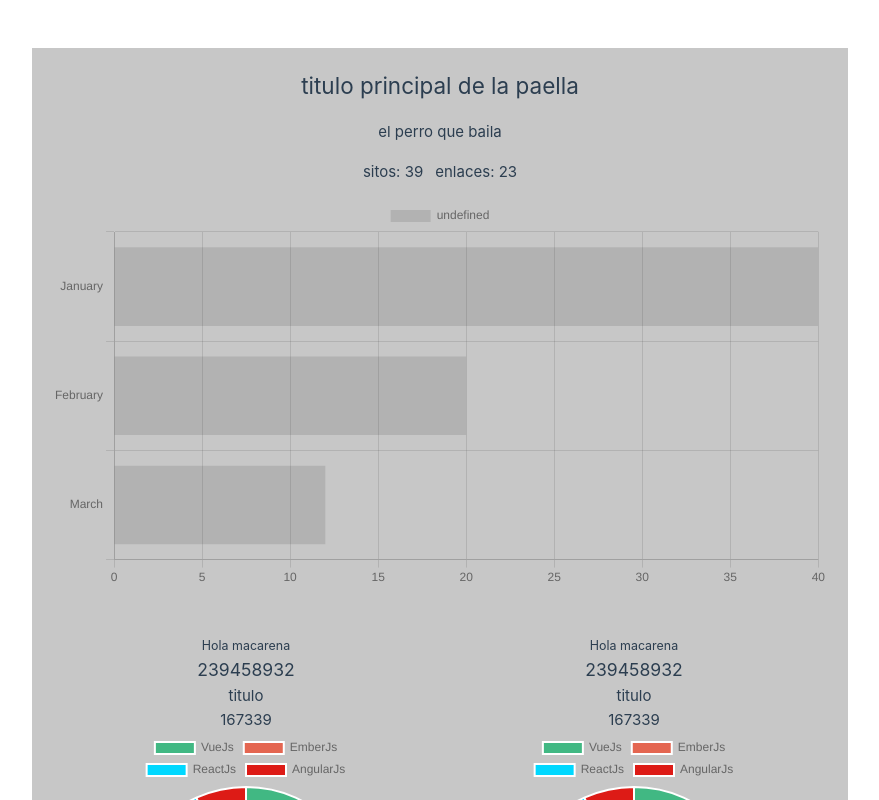
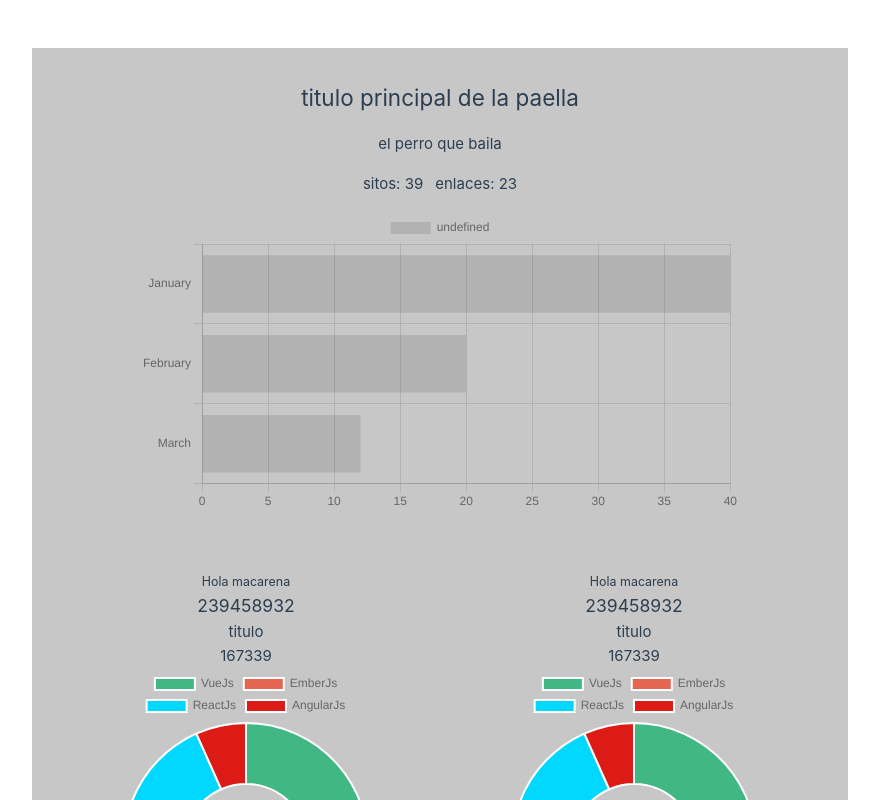
Before and after one commit to AdrianGerman/vue3-graphics, a Vue app: page / in a window 1280 px wide. Shown: the top 800 px of the page, without its empty margins (16-895 px from the left). Built offline with nearby package versions, Linux system fonts and the light colour scheme.

Commit message:
adapted to a sheet of paper

```diff
--- a/src/components/OperationsDashboard.vue
+++ b/src/components/OperationsDashboard.vue
@@ -1,14 +1,17 @@
 <template>
     <main>
-
         <section class="graphic-1">
             <h1>titulo principal de la paella</h1>
             <b>el perro que baila</b>
+
             <p class="elpe">
                 <span>sitos: 39</span>
                 <span>enlaces: 23</span>
+
             </p>
-            <Bar id="my-chart-id" :options="chartOptions" :data="chartData" />
+            <div class="bar-chart-container">
+                <Bar id="my-chart-id" :options="chartOptions" :data="chartData" />
+            </div>
         </section>
 
         <section class="graphic-2">
@@ -27,7 +30,6 @@
                 <Doughnut id="my-doughnut-chart-2" :options="options" :data="data" />
             </div>
         </section>
-
     </main>
 </template>
 
@@ -84,6 +86,7 @@ main {
     height: 1000px;
     padding: 20px;
     box-sizing: border-box;
+    overflow: auto;
 }
 
 .graphic-1 {
@@ -93,6 +96,10 @@ main {
     align-items: center;
     text-align: center;
     gap: 1rem;
+}
+
+.bar-chart-container {
+    width: 600px;
 }
 
 .elpe span {
```
